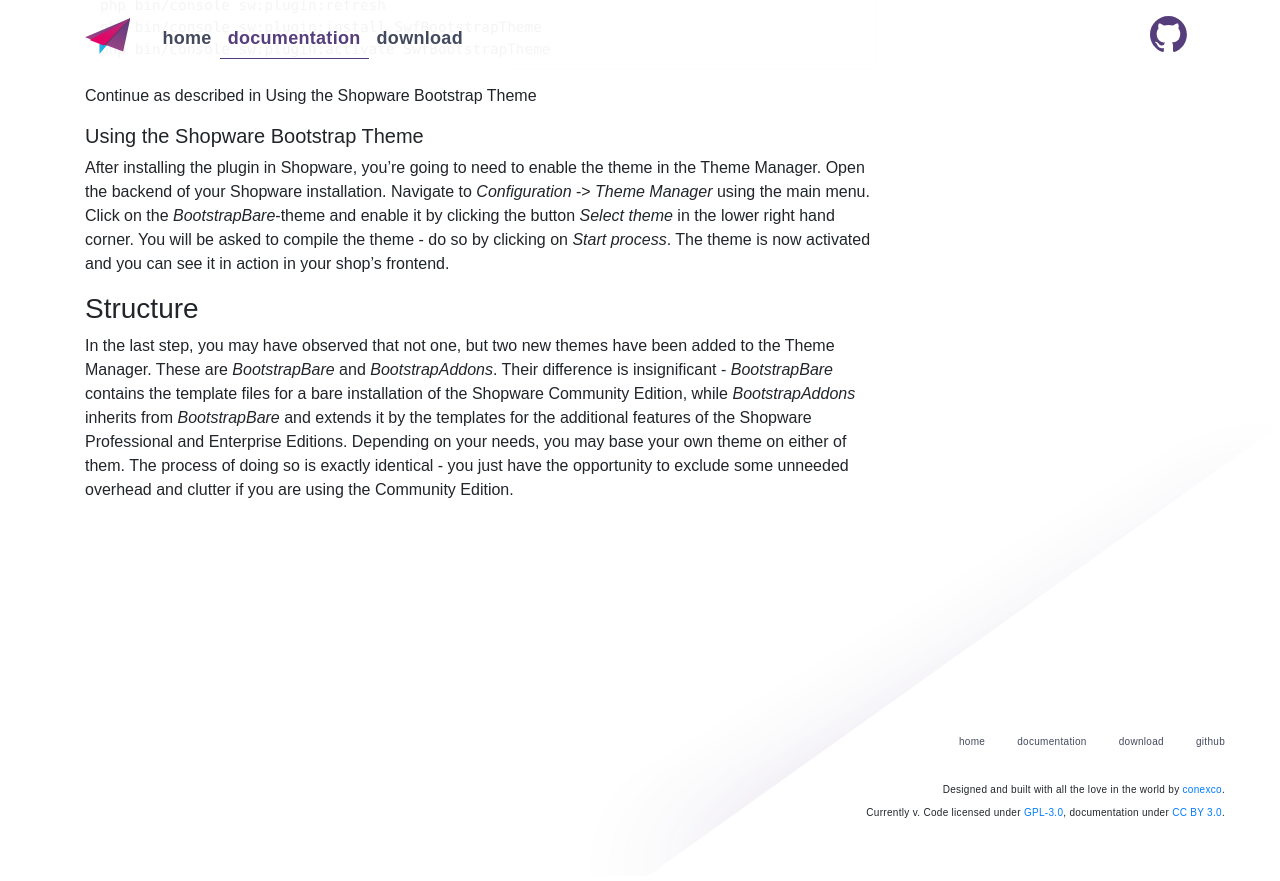
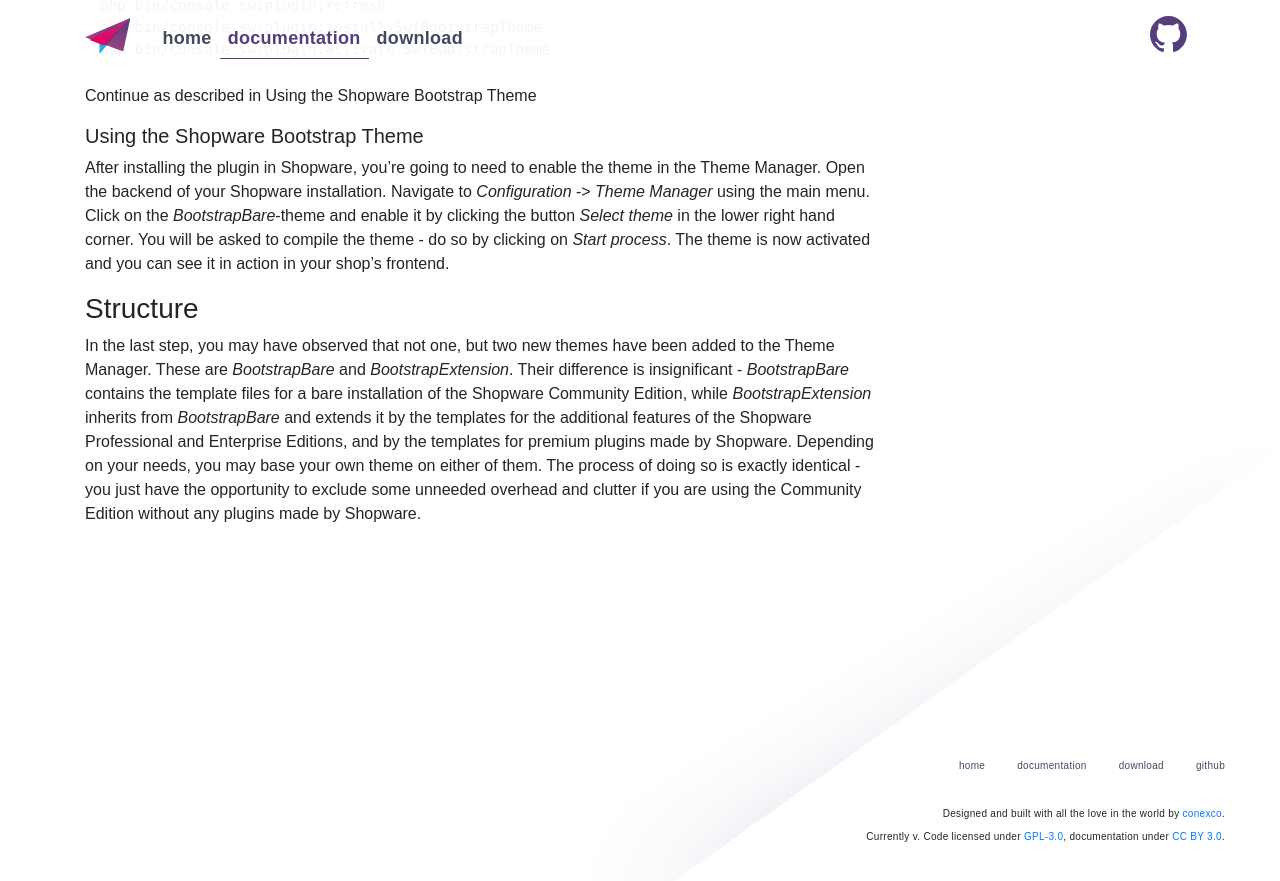
Before and after one commit to conexco/shopware-bootstrap-theme, a Jekyll site: the page built from docs/getting-started/introduction.md, in a window 1280 px wide and 900 px high, scrolled down 1680 px. Shown: the top 881 px of the window. Built offline with Jekyll 4.4.1, drawn with Linux system fonts in a browser that asks for light colours; nearby versions of some CDN libraries; some web fonts are replaced.

Commit message:
Updated docs

```diff
--- a/docs/getting-started/introduction.md
+++ b/docs/getting-started/introduction.md
@@ -91,9 +91,10 @@ The theme is now activated and you can see it in action in your shop's frontend.
 ### Structure
 
 In the last step, you may have observed that not one, but two new themes have been added to the Theme Manager.
-These are _BootstrapBare_ and _BootstrapAddons_. Their difference is insignificant -
+These are _BootstrapBare_ and _BootstrapExtension_. Their difference is insignificant -
 _BootstrapBare_ contains the template files for a bare installation of the Shopware Community Edition,
-while _BootstrapAddons_ inherits from _BootstrapBare_ and extends it by the templates for the additional features
-of the Shopware Professional and Enterprise Editions. Depending on your needs, you may base your own theme on either of them.
-The process of doing so is exactly identical - you just have the opportunity to exclude some unneeded overhead and clutter
-if you are using the Community Edition.
+while _BootstrapExtension_ inherits from _BootstrapBare_ and extends it by the templates for the additional features
+of the Shopware Professional and Enterprise Editions, and by the templates for premium plugins made by Shopware.
+Depending on your needs, you may base your own theme on either of them. The process of doing so is exactly identical -
+you just have the opportunity to exclude some unneeded overhead and clutter if you are using the Community Edition
+without any plugins made by Shopware.
```
Also changed, not shown: docs/getting-started/first-steps.md (+2 -2 lines).
